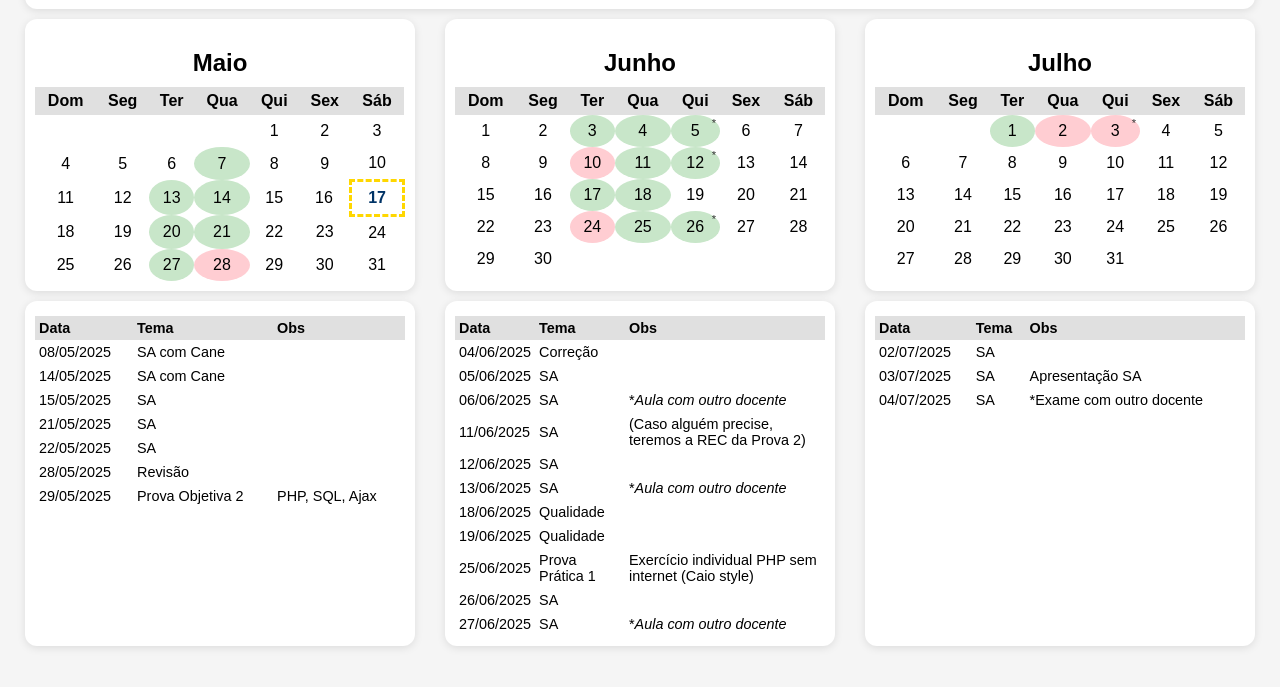
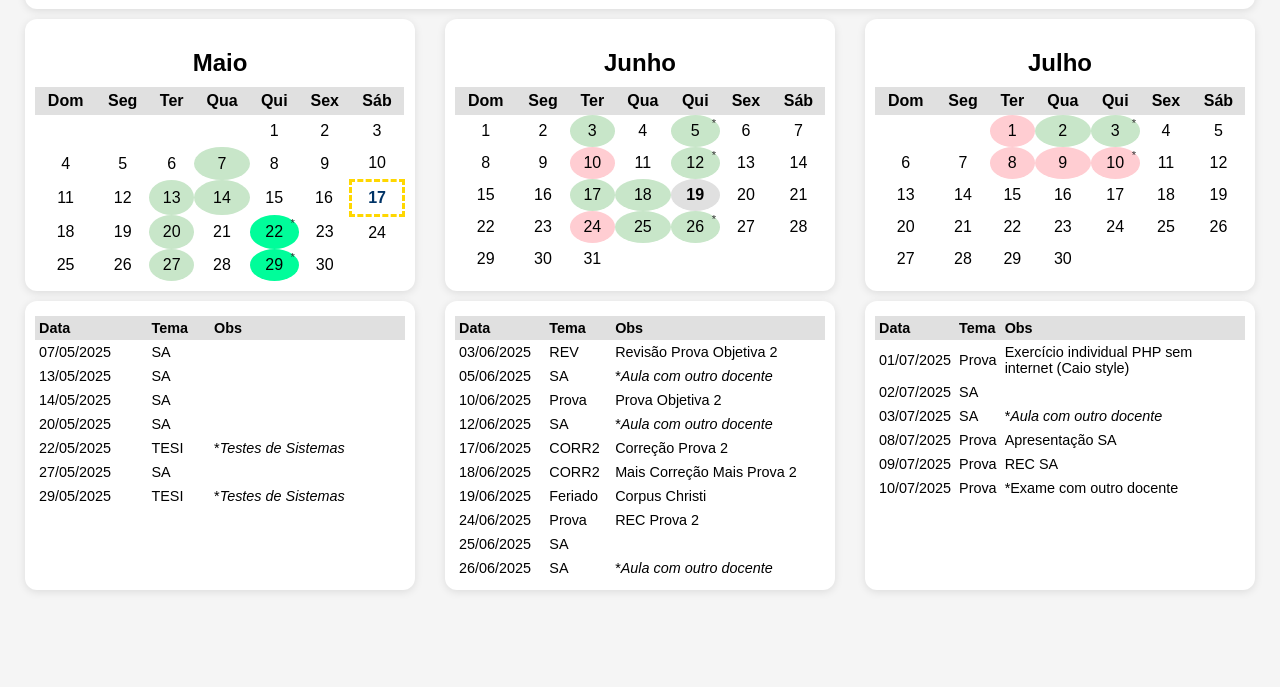
Before and after one commit to rodrigocane/rodrigocane.github.io, a plain HTML site: page rodrigocane.github.io/index.html in a window 1280 px wide. Shown: the part 111-798 px from the top of the page. Drawn offline with Linux system fonts and the light colour scheme.

Commit message:
Novo calendário pós Kamylla

```diff
--- a/rodrigocane.github.io/index.html
+++ b/rodrigocane.github.io/index.html
@@ -42,13 +42,22 @@
       cursor: default;
       position: relative;
     }
-    .aula {
+    .CORR2, .SA, .REV {
       background-color: #c8e6c9;
       border-radius: 50%;
     }
-    .prova {
+    .Prova {
       background-color: #ffcdd2;
       border-radius: 50%;
+    }
+   .TESI {
+	background-color: rgb(0, 253, 154);
+	border-radius: 50%;
+    }
+    .Feriado {
+	background-color: #e0e0e0;
+	border-radius: 50%;
+	font-weight: bold;
     }
     .calendar td:hover::after {
       content: '';
@@ -105,27 +114,29 @@
 
   <script>
     const aulas = [
-      { data: '2025-05-07', tema: 'SA com Cane', obs: '' },
-      { data: '2025-05-13', tema: 'SA com Cane', obs: '' },
-      { data: '2025-05-14', tema: 'SA', obs: '' },
-      { data: '2025-05-20', tema: 'SA', obs: '' },
-	  { data: '2025-05-21', tema: 'SA', obs: '' },
-      { data: '2025-05-27', tema: 'Revisão', obs: '' },
-      { data: '2025-05-28', tema: 'Prova Objetiva 2', obs: 'PHP, SQL, Ajax' },
-      { data: '2025-06-03', tema: 'Correção', obs: '' },
-      { data: '2025-06-04', tema: 'SA', obs: '' },
-      { data: '2025-06-05', tema: 'SA', obs: '*<i>Aula com outro docente</i>' },
-      { data: '2025-06-10', tema: 'SA', obs: '(Caso alguém precise, teremos a REC da Prova 2)' },
-      { data: '2025-06-11', tema: 'SA', obs: '' },
-      { data: '2025-06-12', tema: 'SA', obs: '*<i>Aula com outro docente</i>' },
-      { data: '2025-06-17', tema: 'Qualidade', obs: '' },
-      { data: '2025-06-18', tema: 'Qualidade', obs: '' },
-      { data: '2025-06-24', tema: 'Prova Prática 1', obs: 'Exercício individual PHP sem internet (Caio style)' },
-      { data: '2025-06-25', tema: 'SA', obs: '' },
-      { data: '2025-06-26', tema: 'SA', obs: '*<i>Aula com outro docente</i>' },
-      { data: '2025-07-01', tema: 'SA', obs: '' },
-      { data: '2025-07-02', tema: 'SA', obs: 'Apresentação SA' },
-      { data: '2025-07-03', tema: 'SA', obs: '*Exame com outro docente' }
+      { data: '2025-05-07 ', tema: 'SA', obs: '' },
+      { data: '2025-05-13 ', tema: 'SA', obs: '' },
+      { data: '2025-05-14 ', tema: 'SA', obs: '' },
+      { data: '2025-05-20 ', tema: 'SA', obs: '' },
+      { data: '2025-05-22 ', tema: 'TESI', obs: '*<i>Testes de Sistemas</i>' },
+      { data: '2025-05-27 ', tema: 'SA', obs: '' },
+      { data: '2025-05-29 ', tema: 'TESI', obs: '*<i>Testes de Sistemas</i>' },
+      { data: '2025-06-03 ', tema: 'REV', obs: 'Revisão Prova Objetiva 2' },
+      { data: '2025-06-05 ', tema: 'SA', obs: '*<i>Aula com outro docente</i>' },
+      { data: '2025-06-10 ', tema: 'Prova', obs: 'Prova Objetiva 2' },
+      { data: '2025-06-12 ', tema: 'SA', obs: '*<i>Aula com outro docente</i>' },
+      { data: '2025-06-17 ', tema: 'CORR2', obs: 'Correção Prova 2' },
+      { data: '2025-06-18 ', tema: 'CORR2', obs: 'Mais Correção Mais Prova 2' },
+      { data: '2025-06-19 ', tema: 'Feriado', obs: 'Corpus Christi' },
+      { data: '2025-06-24 ', tema: 'Prova', obs: 'REC Prova 2' },
+      { data: '2025-06-25 ', tema: 'SA', obs: '' },
+      { data: '2025-06-26 ', tema: 'SA', obs: '*<i>Aula com outro docente</i>' },
+      { data: '2025-07-01 ', tema: 'Prova', obs: 'Exercício individual PHP sem internet (Caio style)' },
+      { data: '2025-07-02 ', tema: 'SA', obs: '' },
+      { data: '2025-07-03 ', tema: 'SA', obs: '*<i>Aula com outro docente</i>' },
+      { data: '2025-07-08 ', tema: 'Prova', obs: 'Apresentação SA' },
+      { data: '2025-07-09 ', tema: 'Prova', obs: 'REC SA' },
+      { data: '2025-07-10 ', tema: 'Prova', obs: '*Exame com outro docente' }
     ];
 
     const meses = [
@@ -137,7 +148,7 @@
     function criarCalendario(mes, ano) {
       const semanas = ['Dom', 'Seg', 'Ter', 'Qua', 'Qui', 'Sex', 'Sáb'];
       const primeiroDia = new Date(ano, mes, 1);
-      const ultimoDia = new Date(ano, mes + 1, 0);
+      const ultimoDia = new Date(ano, mes, 0);
       let calendario = '<table class="calendar"><thead><tr>' + semanas.map(d => `<th>${d}</th>`).join('') + '</tr></thead><tbody><tr>';
       let diaSemana = primeiroDia.getDay();
 
@@ -146,14 +157,10 @@
       }
 
       for (let dia = 1; dia <= ultimoDia.getDate(); dia++) {
-        const dataStr = `${ano}-${String(mes + 1).padStart(2, '0')}-${String(dia).padStart(2, '0')}`;
+        const dataStr = `${ano}-${String(mes + 1).padStart(2, '0')}-${String(dia).padStart(2, '0')} `;
         const aula = aulas.find(a => a.data === dataStr);
         const temOutroProf = aula && aula.obs && aula.obs.includes('*');
-        const className = aula
-          ? /Prova|Apresenta|Exame/.test(aula.tema) || /Prova|Apresenta|Exame/.test(aula.obs)
-            ? 'prova'
-            : 'aula'
-          : '';
+        const className = aula ? aula.tema : '';
         const asterisco = temOutroProf ? ' asterisco' : '';
         const title = aula ? (aula.obs.replace(/\*/g, '').replace('<i>', '').replace('</i>','') || aula.tema) : '';
         calendario += `<td class="${className}${asterisco}" data-ref="${dataStr}" title="${title}">${dia}</td>`;
@@ -178,7 +185,7 @@
       let html = '<table class="agenda"><thead><tr><th>Data</th><th>Tema</th><th>Obs</th></tr></thead><tbody>';
       registros.forEach(a => {
 		const dataCalc = new Date(a.data);
-		dataCalc.setDate(dataCalc.getDate() + 1);
+
         const dataBr = dataCalc.toLocaleDateString('pt-BR');
         html += `<tr data-ref="${a.data}"><td>${dataBr}</td><td>${a.tema}</td><td>${a.obs}</td></tr>`;
       });
@@ -229,7 +236,7 @@
 	const celulas = document.querySelectorAll('.calendar td[data-ref]');
 	celulas.forEach(celula => {
 	  const dataCelula = celula.getAttribute('data-ref');
-	  if (dataCelula === `${anoHoje}-${mesHoje}-${diaHoje}`) {
+	  if (dataCelula === `${anoHoje}-${mesHoje}-${diaHoje} `) {
 		celula.classList.add('hoje');
 	  }
 	});
```
